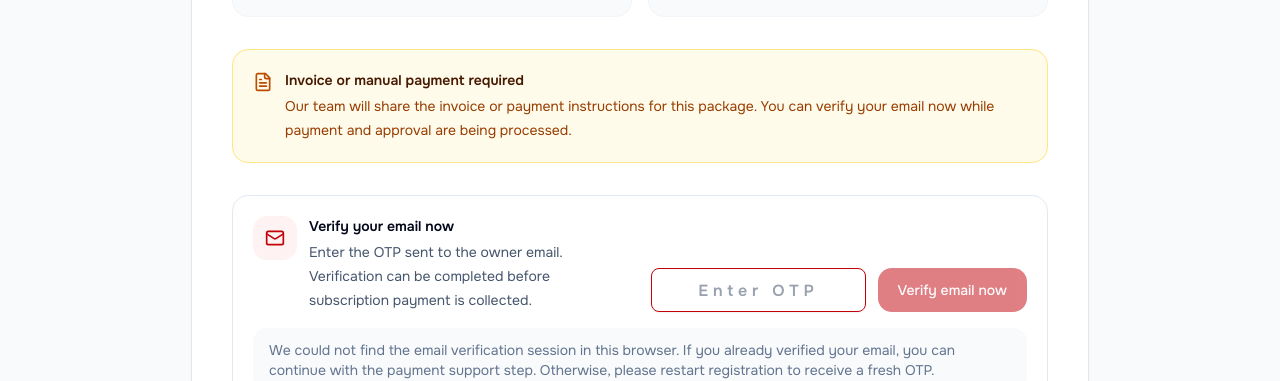
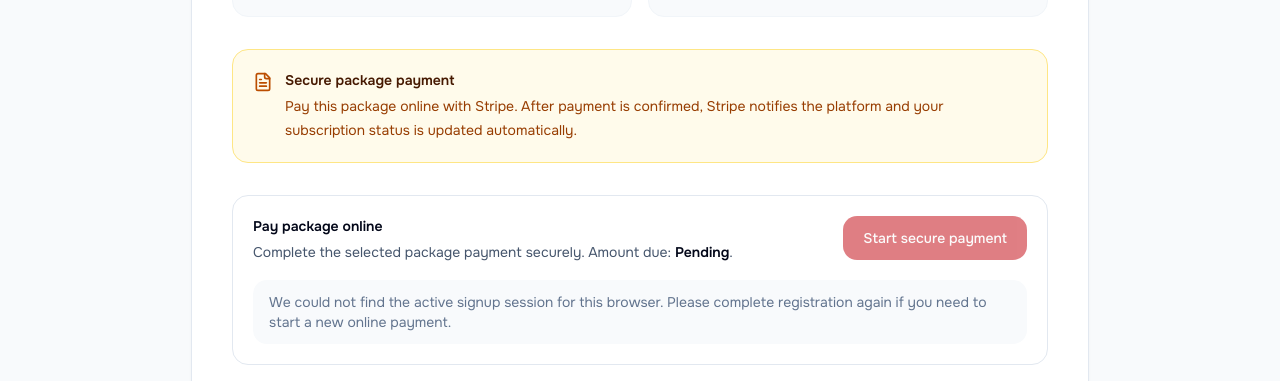
Before and after one commit to Dcodaxproducts/Deliveryway-landing-page, a Next.js app: page /package-payment in a window 1280 px wide. Shown: the part 571-952 px from the top of the page. Built offline with nearby package versions, Linux system fonts and the light colour scheme; no server answers.

Commit message:
feat(onboarding): add subscription Stripe payment

```diff
--- a/app/package-payment/page.tsx
+++ b/app/package-payment/page.tsx
@@ -2,6 +2,13 @@
 
 import Link from "next/link";
 import { useEffect, useMemo, useState } from "react";
+import {
+  Elements,
+  PaymentElement,
+  useElements,
+  useStripe,
+} from "@stripe/react-stripe-js";
+import { loadStripe } from "@stripe/stripe-js";
 import { CheckCircle2, Clock3, CreditCard, FileText, Mail } from "lucide-react";
 import { toast } from "sonner";
 
@@ -66,6 +73,13 @@ type PublishedFormSummary = {
   };
 };
 
+type PaymentSession = {
+  clientSecret: string;
+  paymentIntentId?: string;
+  provider?: string;
+  publishableKey: string;
+};
+
 const getString = (value: unknown, fallback = "") => {
   if (value === null || value === undefined || value === "") return fallback;
   return String(value);
@@ -89,6 +103,22 @@ const normalizeResponse = (value: unknown) => {
   return value && typeof value === "object" && !Array.isArray(value)
     ? (value as Record<string, unknown>)
     : {};
+};
+
+const getPaymentSession = (value: unknown): PaymentSession | null => {
+  const record = normalizeResponse(value);
+  const paymentSession = normalizeResponse(record.paymentSession);
+  const clientSecret = getString(paymentSession.clientSecret);
+  const publishableKey = getString(paymentSession.publishableKey);
+
+  if (!clientSecret || !publishableKey) return null;
+
+  return {
+    clientSecret,
+    paymentIntentId: getString(paymentSession.paymentIntentId),
+    provider: getString(paymentSession.provider),
+    publishableKey,
+  };
 };
 
 const buildPublishedFormData = (
@@ -119,6 +149,11 @@ export default function PackagePaymentPage() {
   const [otp, setOtp] = useState("");
   const [otpLoading, setOtpLoading] = useState(false);
   const [verified, setVerified] = useState(false);
+  const [paymentLoading, setPaymentLoading] = useState(false);
+  const [paymentSession, setPaymentSession] = useState<PaymentSession | null>(
+    null
+  );
+  const [paymentConfirmed, setPaymentConfirmed] = useState(false);
 
   useEffect(() => {
     const timeoutId = window.setTimeout(() => {
@@ -133,6 +168,12 @@ export default function PackagePaymentPage() {
     return () => window.clearTimeout(timeoutId);
   }, []);
 
+  useEffect(() => {
+    if (!verified || !paymentConfirmed) return;
+    localStorage.removeItem("tenantSignupToken");
+    setToken("");
+  }, [paymentConfirmed, verified]);
+
   const plan = storedData.subscription?.plan;
   const amount = Number(plan?.planPrice);
   const formattedAmount = useMemo(() => {
@@ -146,6 +187,71 @@ export default function PackagePaymentPage() {
   }, [amount, plan?.currency, plan?.planPrice]);
   const cleanedOtp = useMemo(() => otp.replace(/\D/g, "").slice(0, 6), [otp]);
   const canVerifyOtp = Boolean(token) && cleanedOtp.length >= 4;
+  const subscriptionId = getString(storedData.subscription?.id);
+  const paymentPublishableKey = paymentSession?.publishableKey || "";
+  const stripePromise = useMemo(
+    () => (paymentPublishableKey ? loadStripe(paymentPublishableKey) : null),
+    [paymentPublishableKey]
+  );
+
+  const createSubscriptionPaymentAttempt = async () => {
+    if (!subscriptionId) {
+      toast.error("Subscription ID is missing. Please register again.");
+      return;
+    }
+
+    if (!token) {
+      toast.error("Signup session is missing. Please register again.");
+      return;
+    }
+
+    setPaymentLoading(true);
+
+    try {
+      const response = await fetch(
+        `${API_BASE_URL}/v1/payments/subscriptions/${subscriptionId}/attempts`,
+        {
+          method: "POST",
+          headers: {
+            Authorization: `Bearer ${token}`,
+            "Content-Type": "application/json",
+          },
+          body: JSON.stringify({
+            currency: getString(plan?.currency) || undefined,
+            note: "Initial plan payment",
+          }),
+        }
+      );
+      const payload: unknown = await response.json();
+      const responseData = normalizeResponse(payload);
+
+      if (!response.ok) {
+        throw new Error(
+          getString(
+            responseData.message,
+            "Unable to start subscription payment"
+          )
+        );
+      }
+
+      const nextPaymentSession = getPaymentSession(payload);
+
+      if (!nextPaymentSession) {
+        throw new Error("Stripe payment session was not returned.");
+      }
+
+      setPaymentSession(nextPaymentSession);
+      toast.success("Secure payment form is ready.");
+    } catch (error: unknown) {
+      toast.error(
+        error instanceof Error
+          ? error.message
+          : "Unable to start subscription payment"
+      );
+    } finally {
+      setPaymentLoading(false);
+    }
+  };
 
   const verifyEmail = async () => {
     if (!token) {
@@ -178,7 +284,6 @@ export default function PackagePaymentPage() {
         );
       }
 
-      localStorage.removeItem("tenantSignupToken");
       const nextStoredData = {
         ...storedData,
         emailVerified: true,
@@ -189,7 +294,6 @@ export default function PackagePaymentPage() {
       );
       setStoredData(nextStoredData);
       setVerified(true);
-      setToken("");
       setOtp("");
       toast.success("Email verified successfully.");
     } catch (error: unknown) {
@@ -223,9 +327,9 @@ export default function PackagePaymentPage() {
                     Email verified successfully
                   </p>
                   <p className="mt-1 text-sm leading-6 text-green-800">
-                    Your workspace is created and your email is verified. Your
-                    selected package is pending invoice/payment review, and the
-                    team will continue the account approval process.
+                    Your workspace is created and your email is verified. If
+                    your package payment is still pending, complete the secure
+                    payment step below so the team can continue approval.
                   </p>
                 </div>
               </div>
@@ -240,6 +344,21 @@ export default function PackagePaymentPage() {
                 </Button>
               </Link>
             </div>
+          </div>
+        </section>
+
+        <section className="px-4 pt-6 sm:px-6 lg:px-8">
+          <div className="mx-auto max-w-6xl">
+            <SubscriptionPaymentSection
+              canStartPayment={Boolean(token && subscriptionId)}
+              formattedAmount={formattedAmount}
+              loading={paymentLoading}
+              onStartPayment={createSubscriptionPaymentAttempt}
+              paymentConfirmed={paymentConfirmed}
+              paymentSession={paymentSession}
+              setPaymentConfirmed={setPaymentConfirmed}
+              stripePromise={stripePromise}
+            />
           </div>
         </section>
 
@@ -324,15 +443,28 @@ export default function PackagePaymentPage() {
               <FileText className="mt-0.5 shrink-0 text-amber-700" size={20} />
               <div>
                 <h2 className="text-sm font-semibold text-amber-950">
-                  Invoice or manual payment required
+                  Secure package payment
                 </h2>
                 <p className="mt-1 text-sm leading-6 text-amber-800">
-                  Our team will share the invoice or payment instructions for
-                  this package. You can verify your email now while payment and
-                  approval are being processed.
+                  Pay this package online with Stripe. After payment is
+                  confirmed, Stripe notifies the platform and your subscription
+                  status is updated automatically.
                 </p>
               </div>
             </div>
+          </div>
+
+          <div className="mt-8">
+            <SubscriptionPaymentSection
+              canStartPayment={Boolean(token && subscriptionId)}
+              formattedAmount={formattedAmount}
+              loading={paymentLoading}
+              onStartPayment={createSubscriptionPaymentAttempt}
+              paymentConfirmed={paymentConfirmed}
+              paymentSession={paymentSession}
+              setPaymentConfirmed={setPaymentConfirmed}
+              stripePromise={stripePromise}
+            />
           </div>
 
           <div className="mt-8 rounded-2xl border border-slate-200 bg-white p-5">
@@ -347,7 +479,7 @@ export default function PackagePaymentPage() {
                   </h2>
                   <p className="mt-1 text-sm leading-6 text-slate-600">
                     Enter the OTP sent to the owner email. Verification can be
-                    completed before subscription payment is collected.
+                    completed alongside your package payment.
                   </p>
                 </div>
               </div>
@@ -419,3 +551,154 @@ export default function PackagePaymentPage() {
     </main>
   );
 }
+
+type SubscriptionPaymentSectionProps = {
+  canStartPayment: boolean;
+  formattedAmount: string;
+  loading: boolean;
+  onStartPayment: () => void;
+  paymentConfirmed: boolean;
+  paymentSession: PaymentSession | null;
+  setPaymentConfirmed: (confirmed: boolean) => void;
+  stripePromise: ReturnType<typeof loadStripe> | null;
+};
+
+function SubscriptionPaymentSection({
+  canStartPayment,
+  formattedAmount,
+  loading,
+  onStartPayment,
+  paymentConfirmed,
+  paymentSession,
+  setPaymentConfirmed,
+  stripePromise,
+}: SubscriptionPaymentSectionProps) {
+  return (
+    <div className="rounded-2xl border border-slate-200 bg-white p-5">
+      <div className="flex flex-col gap-4 lg:flex-row lg:items-start lg:justify-between">
+        <div>
+          <h2 className="text-sm font-semibold text-slate-950">
+            Pay package online
+          </h2>
+          <p className="mt-1 text-sm leading-6 text-slate-600">
+            Complete the selected package payment securely. Amount due:{" "}
+            <span className="font-semibold text-slate-950">
+              {formattedAmount}
+            </span>
+            .
+          </p>
+        </div>
+
+        <Button
+          type="button"
+          onClick={onStartPayment}
+          disabled={!canStartPayment || loading || Boolean(paymentSession)}
+          className="h-11 shrink-0 rounded-xl px-5"
+        >
+          {loading
+            ? "Preparing..."
+            : paymentSession
+              ? "Payment form ready"
+              : "Start secure payment"}
+        </Button>
+      </div>
+
+      {!canStartPayment ? (
+        <p className="mt-4 rounded-xl bg-slate-50 px-4 py-3 text-sm text-slate-500">
+          We could not find the active signup session for this browser. Please
+          complete registration again if you need to start a new online payment.
+        </p>
+      ) : null}
+
+      {paymentSession && stripePromise ? (
+        <div className="mt-5 rounded-xl border border-slate-100 bg-slate-50 p-4">
+          <Elements
+            stripe={stripePromise}
+            options={{ clientSecret: paymentSession.clientSecret }}
+          >
+            <SubscriptionPaymentForm
+              paymentConfirmed={paymentConfirmed}
+              setPaymentConfirmed={setPaymentConfirmed}
+            />
+          </Elements>
+        </div>
+      ) : null}
+    </div>
+  );
+}
+
+function SubscriptionPaymentForm({
+  paymentConfirmed,
+  setPaymentConfirmed,
+}: {
+  paymentConfirmed: boolean;
+  setPaymentConfirmed: (confirmed: boolean) => void;
+}) {
+  const stripe = useStripe();
+  const elements = useElements();
+  const [confirming, setConfirming] = useState(false);
+
+  const submitPayment = async () => {
+    if (!stripe || !elements) {
+      toast.error("Stripe payment form is still loading.");
+      return;
+    }
+
+    setConfirming(true);
+
+    try {
+      const { error, paymentIntent } = await stripe.confirmPayment({
+        elements,
+        redirect: "if_required",
+      });
+
+      if (error) {
+        throw new Error(error.message || "Payment could not be confirmed.");
+      }
+
+      if (
+        paymentIntent?.status === "succeeded" ||
+        paymentIntent?.status === "processing"
+      ) {
+        setPaymentConfirmed(true);
+        toast.success(
+          paymentIntent.status === "succeeded"
+            ? "Payment confirmed successfully."
+            : "Payment is processing. We will update the subscription shortly."
+        );
+        return;
+      }
+
+      toast.info("Payment confirmation is pending. Please check again shortly.");
+    } catch (error: unknown) {
+      toast.error(
+        error instanceof Error ? error.message : "Payment confirmation failed"
+      );
+    } finally {
+      setConfirming(false);
+    }
+  };
+
+  return (
+    <div className="space-y-4">
+      {paymentConfirmed ? (
+        <div className="rounded-xl bg-green-50 px-4 py-3 text-sm font-medium text-green-700">
+          Payment confirmed. Your subscription will update automatically after
+          Stripe webhook confirmation.
+        </div>
+      ) : (
+        <>
+          <PaymentElement />
+          <Button
+            type="button"
+            onClick={submitPayment}
+            disabled={!stripe || !elements || confirming}
+            className="h-11 rounded-xl px-5"
+          >
+            {confirming ? "Confirming..." : "Confirm package payment"}
+          </Button>
+        </>
+      )}
+    </div>
+  );
+}
--- a/package.json
+++ b/package.json
@@ -41,6 +41,8 @@
     "@radix-ui/react-toggle-group": "1.1.1",
     "@radix-ui/react-tooltip": "^1.1.6",
     "@shadcn/ui": "^0.0.4",
+    "@stripe/react-stripe-js": "^6.6.0",
+    "@stripe/stripe-js": "^9.8.0",
     "@vercel/analytics": "1.3.1",
     "autoprefixer": "^10.4.20",
     "class-variance-authority": "^0.7.1",
```
Also changed, not shown: 1 other file (tests, documents, lock files or other folders).
